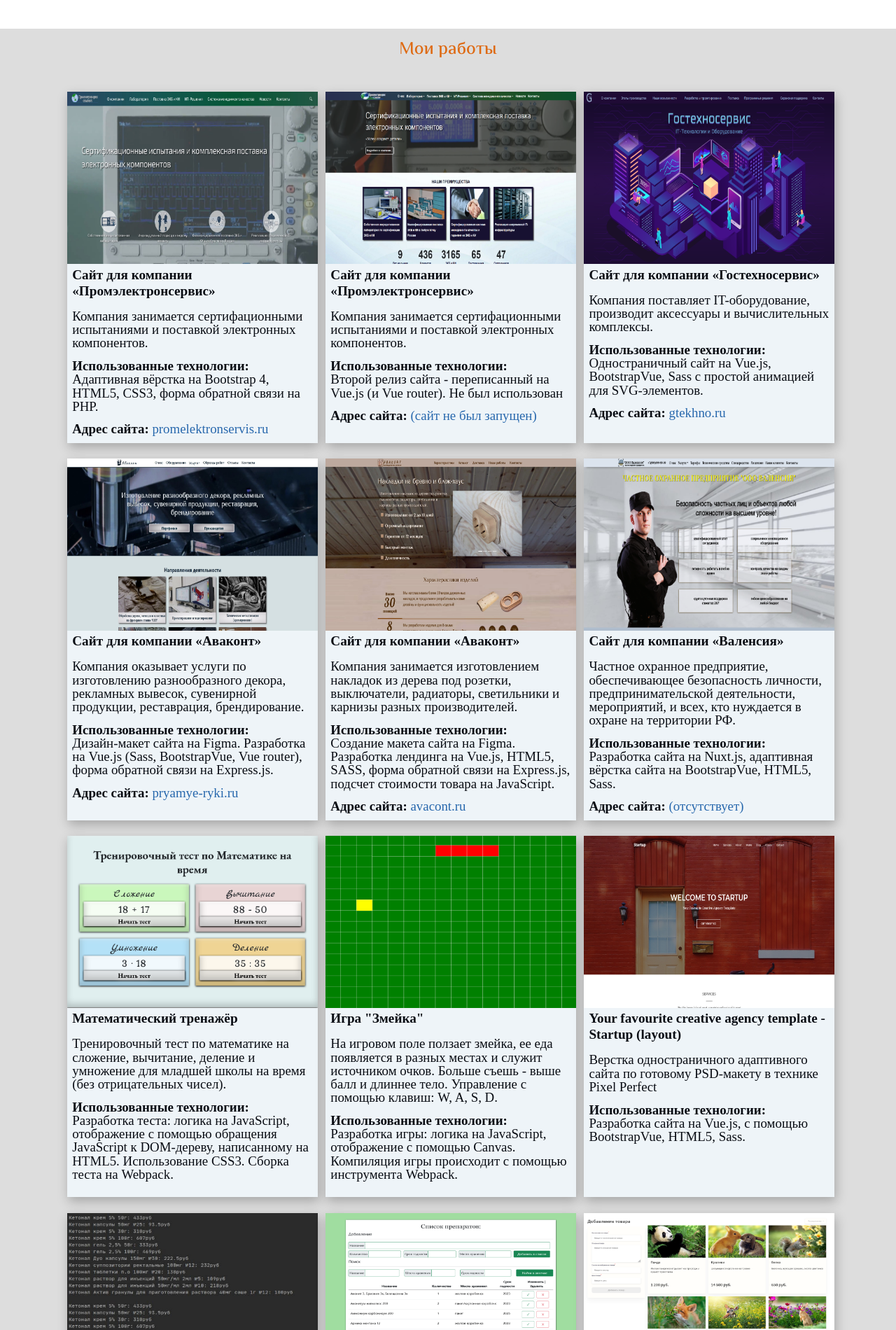
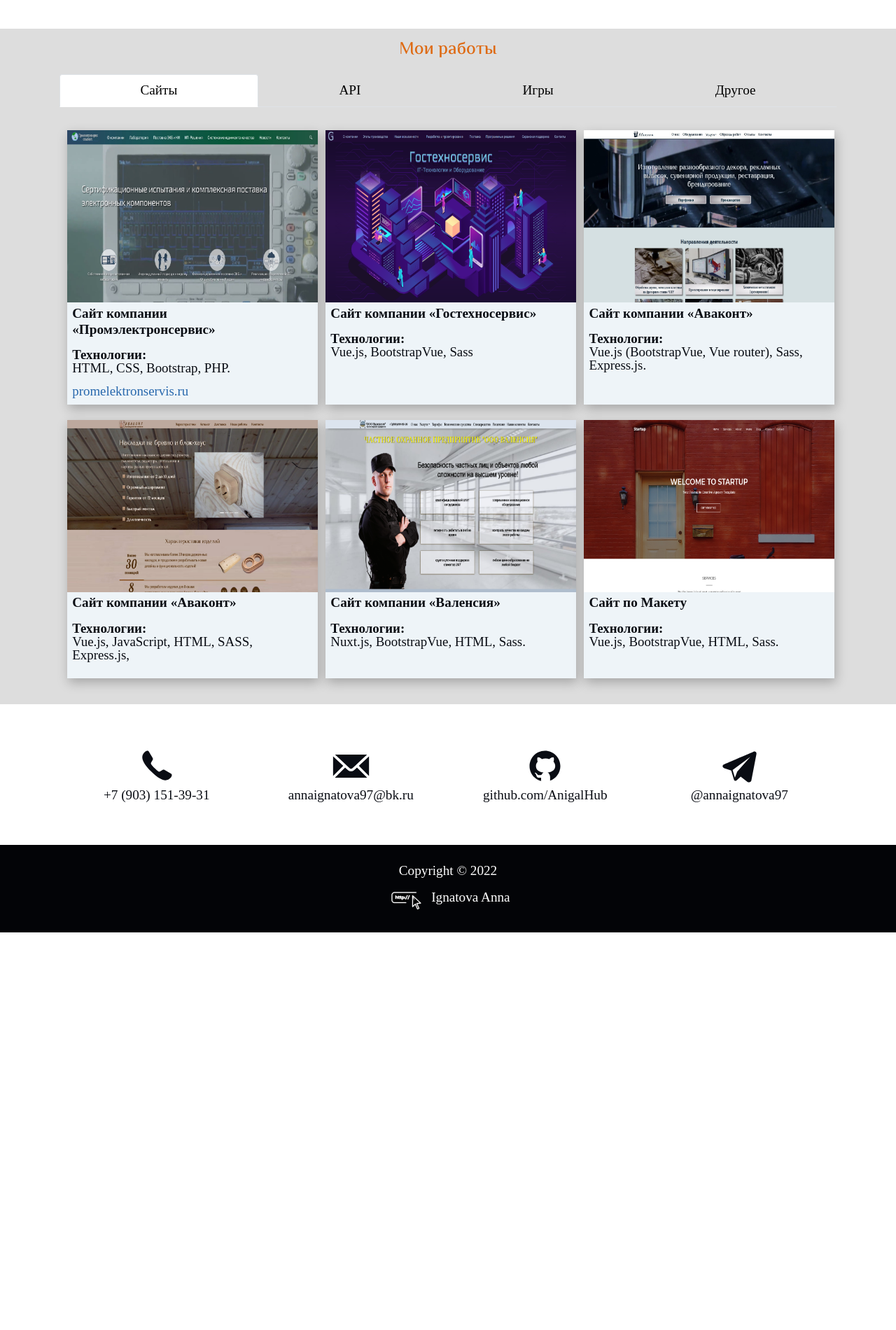
Before and after one commit to AnigalHub/Portfolio, a Nuxt app: page / in a window 1280 px wide. Shown: the part 1620-3520 px from the top of the page at 70% size. After the commit the page ends 2952 px from the top, so only its background shows below. Built offline with nearby package versions, Linux system fonts and the light colour scheme.

Commit message:
добавлен tabs

```diff
--- a/components/works.vue
+++ b/components/works.vue
@@ -2,14 +2,49 @@
     <div id="Works">
       <b-container>
         <h2>Мои работы</h2>
-        <div class="flex-container">
-         <div v-for="(work,index) in WorksRow" :key="index">
-           <img :src="work.src" :alt="work.alt" @click="showModal(work)"/>
-           <h4>{{work.name_company}}</h4>
-           <p class="text_works">{{work.descr_company}}</p>
-           <p class="text_works"><b>Использованные технологии:</b><br>{{work.tecnology}}</p>
-           <p class="text_works"><b>{{work.text}}</b><a :href="work.url" target="_blank"> {{work.website}}</a></p>
-         </div>
+        <div>
+          <b-tabs content-class="mt-3" fill>
+            <b-tab title="Сайты" active>
+              <div class="flex-container">
+                <div v-for="(work,index) in WorksSites" :key="index">
+                  <img :src="work.src" :alt="work.alt" @click="showModal(work)"/>
+                  <h4>{{work.name_company}}</h4>
+                  <p class="text_works"><b>Технологии:</b><br>{{work.tecnology}}</p>
+                  <p class="text_works"><a :href="work.url" target="_blank"> {{work.website}}</a></p>
+                </div>
+              </div>
+            </b-tab>
+            <b-tab title="API">
+              <div class="flex-container">
+                <div v-for="(work,index) in WorksAPI" :key="index">
+                  <img :src="work.src" :alt="work.alt" @click="showModal(work)"/>
+                  <h4>{{work.name_company}}</h4>
+                  <p class="text_works"><b>Технологии:</b><br>{{work.tecnology}}</p>
+                  <p class="text_works"><a :href="work.url" target="_blank"> {{work.website}}</a></p>
+                </div>
+              </div>
+            </b-tab>
+            <b-tab title="Игры">
+              <div class="flex-container">
+                <div v-for="(work,index) in WorksGames" :key="index">
+                  <img :src="work.src" :alt="work.alt" @click="showModal(work)"/>
+                  <h4>{{work.name_company}}</h4>
+                  <p class="text_works"><b>Технологии:</b><br>{{work.tecnology}}</p>
+                  <p class="text_works"><a :href="work.url" target="_blank"> {{work.website}}</a></p>
+                </div>
+              </div>
+            </b-tab>
+            <b-tab title="Другое">
+              <div class="flex-container">
+                <div v-for="(work,index) in WorksOther" :key="index">
+                  <img :src="work.src" :alt="work.alt" @click="showModal(work)"/>
+                  <h4>{{work.name_company}}</h4>
+                  <p class="text_works"><b>Технологии:</b><br>{{work.tecnology}}</p>
+                  <p class="text_works"><a :href="work.url" target="_blank"> {{work.website}}</a></p>
+                </div>
+              </div>
+            </b-tab>
+          </b-tabs>
         </div>
         <b-modal ref="my-modal" id="img" size="xl" :title="SelectedWorks.name_company" centered>
           <img :src="SelectedWorks.main_src" :alt="SelectedWorks.alt"/>
@@ -27,146 +62,114 @@
               src:'',
               alt:'',
             },
-            WorksRow:[
+            WorksSites:[
               {
                 main_src:'./prom.jpg',
                 src:'./home_prom.jpg',
                 alt:'Промэлектронсервис',
-                name_company:'Сайт для компании «Промэлектронсервис»',
-                descr_company:'Компания занимается сертифационными испытаниями и поставкой электронных компонентов.',
-                tecnology:'Адаптивная вёрстка на Bootstrap 4, HTML5, CSS3, форма обратной связи на PHP.',
-                text:'Адрес сайта:',
+                name_company:'Сайт компании «Промэлектронсервис»',
+                tecnology:'HTML, CSS, Bootstrap, PHP.',
                 url:'http://promelektronservis.ru/',
                 website:'promelektronservis.ru',
-              },
-              {
-                main_src:'./prom2.jpg',
-                src:'./home_prom2.png',
-                alt:'Промэлектронсервис_2',
-                name_company:'Сайт для компании «Промэлектронсервис»',
-                descr_company:'Компания занимается сертифационными испытаниями и поставкой электронных компонентов.',
-                tecnology:'Второй релиз сайта - переписанный на Vue.js (и Vue router). Не был использован',
-                text:'Адрес сайта:',
-                url:'http://promelektronservis.ru/',
-                website:'(сайт не был запущен)',
               },
               {
                 main_src:'./gts.jpg',
                 src:'./home_gts.png',
                 alt:'Гостехносервис',
-                name_company:'Сайт для компании «Гостехносервис»',
-                descr_company:'Компания поставляет IT-оборудование, производит аксессуары и вычислительных комплексы.',
-                tecnology:'Одностраничный сайт на Vue.js, BootstrapVue, Sass с простой анимацией для SVG-элементов. ',
-                text:'Адрес сайта:',
-                url:'https://gtekhno.ru/',
-                website:'gtekhno.ru',
+                name_company:'Сайт компании «Гостехносервис»',
+                tecnology:'Vue.js, BootstrapVue, Sass',
+
               },
               {
                 main_src:'./priamyeruki.jpg',
                 src:'./home_priamyeruki.jpg',
                 alt:'Прямые_руки',
-                name_company:'Сайт для компании «Аваконт»',
-                descr_company:'Компания оказывает услуги по изготовлению разнообразного декора, рекламных вывесок,\n' +
-                  'сувенирной продукции, реставрация, брендирование.',
-                tecnology:'Дизайн-макет сайта на Figma. Разработка на Vue.js (Sass, BootstrapVue, Vue router), форма обратной связи на Express.js.',
-                text:'Адрес сайта:',
-                url:'http://pryamye-ryki.ru/',
-                website:'pryamye-ryki.ru',
+                name_company:'Сайт компании «Аваконт»',
+                tecnology:'Vue.js (BootstrapVue, Vue router), Sass, Express.js.',
               },
               {
                 main_src:'./avacont.jpg',
                 src:'./home_avacont.jpg',
                 alt:'Аваконт',
-                name_company:'Сайт для компании «Аваконт»',
-                descr_company:'Компания занимается изготовлением накладок из дерева под розетки,\n' +
-                  ' выключатели, радиаторы, светильники и карнизы разных производителей.',
-                tecnology:'Создание макета сайта на Figma. Разработка лендинга на Vue.js, HTML5, SASS, форма обратной связи на Express.js, подсчет стоимости товара на JavaScript.',
-                text:'Адрес сайта:',
-                url:'http://avacont.ru/',
-                website:'avacont.ru',
+                name_company:'Сайт компании «Аваконт»',
+                tecnology:'Vue.js, JavaScript, HTML, SASS, Express.js,',
+
               },
               {
                 main_src:'./valencia.png',
                 src:'./home_valencia.png',
                 alt:'Валенсия',
-                name_company:'Сайт для компании «Валенсия»',
-                descr_company:'Частное охранное предприятие, обеспечивающее  безопасность личности, предпринимательской деятельности, мероприятий, и всех, кто нуждается в охране на территории РФ.',
-                tecnology:'Разработка сайта на Nuxt.js, адаптивная вёрстка сайта на BootstrapVue, HTML5, Sass.',
-                text:'Адрес сайта:',
-                url:'',
-                website:'(отсутствует)',
+                name_company:'Сайт компании «Валенсия»',
+                tecnology:'Nuxt.js, BootstrapVue, HTML, Sass.',
               },
+              {
+                main_src:'./pixelperfect.png',
+                src:'/home_pixelperfect.png',
+                alt:'pixelperfect',
+                name_company:'Сайт по Макету',
+                tecnology:'Vue.js, BootstrapVue, HTML, Sass.',
+              }
+            ],
+            WorksAPI:[
+              {
+                main_src:'./main_api.png',
+                src:'/api.png',
+                alt:'api',
+                name_company:'Проект “Аптечка”',
+                tecnology:'Node.js, Express.js, Vue.js, BootstrapVue.',
+              }
+            ],
+            WorksGames:[
               {
                 main_src:'./main_training.jpg',
                 src:'./training.png',
                 alt:'Математический тренажёр',
-                name_company:'Математический тренажёр',
-                descr_company:'Тренировочный тест по математике на сложение, вычитание, деление и умножение для младшей школы на время (без отрицательных чисел).',
-                tecnology:'Разработка теста: логика на JavaScript, отображение с помощью обращения JavaScript к DOM-дереву, написанному на HTML5. Использование CSS3. Сборка теста на Webpack.',
+                name_company:'Игра "Математический тренажёр"',
+                tecnology:'JavaScript, HTML, CSS, Webpack.',
               },
               {
                 main_src:'./main_snake.jpg',
                 src:'./snake.png',
                 alt:'Игра "Змейка"',
                 name_company:'Игра "Змейка"',
-                descr_company:'На игровом поле ползает змейка, ее еда появляется в разных местах и служит источником очков. Больше съешь - выше балл и длиннее тело. Управление с помощью клавиш: W, A, S, D. ',
-                tecnology:'Разработка игры: логика на JavaScript, отображение с помощью Canvas. Компиляция игры происходит с помощью инструмента Webpack.',
+                tecnology:'JavaScript, Canvas, Webpack.',
               },
               {
-                main_src:'./pixelperfect.png',
-                src:'/home_pixelperfect.png',
-                alt:'pixelperfect',
-                name_company:'Your favourite creative agency template - Startup (layout)',
-                descr_company:'Верстка одностраничного адаптивного сайта по готовому PSD-макету в технике Pixel Perfect',
-                tecnology:'Разработка сайта на Vue.js, с помощью BootstrapVue, HTML5, Sass.',
+                main_src:'./main_svgGame.jpg',
+                src:'./home_svgGame.png',
+                alt:'alphabet',
+                name_company:'Игра "Изучение Алфавита"',
+                tecnology:'Vue.js, JavaScript, Drag and Drop, Sass. ',
               },
+            ],
+            WorksOther:[
               {
                 main_src:'./main.jpg',
                 src:'/parser.jpg',
                 alt:'parser',
                 name_company:'Парсинг сайта ',
-                descr_company:'Сбор информации о ценах определенного препарата на сайте stolichki.ru',
-                tecnology:'Разработка логики на Node.js с использованием библиотеки Axios. Вывод информации в консоль, прохождение по сайту с заданным интервалом повтора',
-              },
-              {
-                main_src:'./main_api.png',
-                src:'/api.png',
-                alt:'api',
-                name_company:'Проект “Аптечка”',
-                descr_company:'Вывод всех товаров, поиск и удаление/добавление препарата в аптечку',
-                tecnology:'Разработка API: серверной части на Node.js с помощью Express.js и библиотеки Axios, клиентская часть на Vue.js c использованием  BootstrapVue.\n',
+                tecnology:'Node.js',
               },
               {
                 main_src:'./main_TestTask.png',
                 src:'/TestTask.png',
                 alt:'TestTask',
                 name_company:'Тестовое задание от компании ida.lite - TestTask',
-                descr_company:'Страница со списком товаров, и возможностью добавления/удаления товаров в списке',
-                tecnology:'Разработка страницы со списком товаров на Nuxt.js, добавление/удаление товаров в списке - при помощи Vuex. Верстка страницы с использованием  Sass. Валидация формы.\n',
+                tecnology:'Nuxt.js, Vuex, Sass.',
               },
               {
                 main_src:'./main_market.png',
                 src:'/market.png',
                 alt:'market',
                 name_company:'Тестовое задание от компании ida.lite - Market',
-                descr_company:'Страница со списком товаров, и возможностью добавления/удаления товаров в корзине',
-                tecnology:'Разработка страницы со списком товаров на Nuxt.js, обновления товаров при помощи Vuex, получение и отрисовывания товаров в корзине на сервере. Верстка страницы с использованием  Sass. Валидация формы.\n',
-              },
-              {
-                main_src:'./main_svgGame.jpg',
-                src:'./home_svgGame.png',
-                alt:'alphabet',
-                name_company:'Игры на знание Английского Алфавита',
-                descr_company:'Страницы: Меню, Алфавит с животными, две игры: "Собери пару", "Конструктор слов"',
-                tecnology:'Разработка игр на Vue.js, логика игр на JavaScript, перетаскивание при помощи Drag and Drop, верстка и анимация с помошью Sass. Svg к играм отрисовывались в Adobe Illustrator. ',
+                tecnology:'Nuxt.js, Vuex, Sass.',
               },
               {
                 main_src:'',
                 src:'',
                 alt:'tgbot',
                 name_company:'Telegram-бот "Напоминалка"',
-                descr_company:'Бот в мессенджере - "Телеграм", который напоминает, что необходимо сделать пользователю в определенное время и дату',
-                tecnology:'Разработка бота: логика на TypeScript, база данных на PostgreSQL',
+                tecnology:'TypeScript, PostgreSQL. ',
               },
             ]
           }
@@ -180,8 +183,10 @@
     }
 </script>
 <style>
+  .nav-link{
+    color: black !important;
+  }
   /*стили которые переписаны с бутстрапа (переносить отсюда нельзя!!!!!)*/
-
   .modal-dialog img{ /*картинка в модальном окне*/
     width: 100% !important;
     box-shadow: none !important;
```
